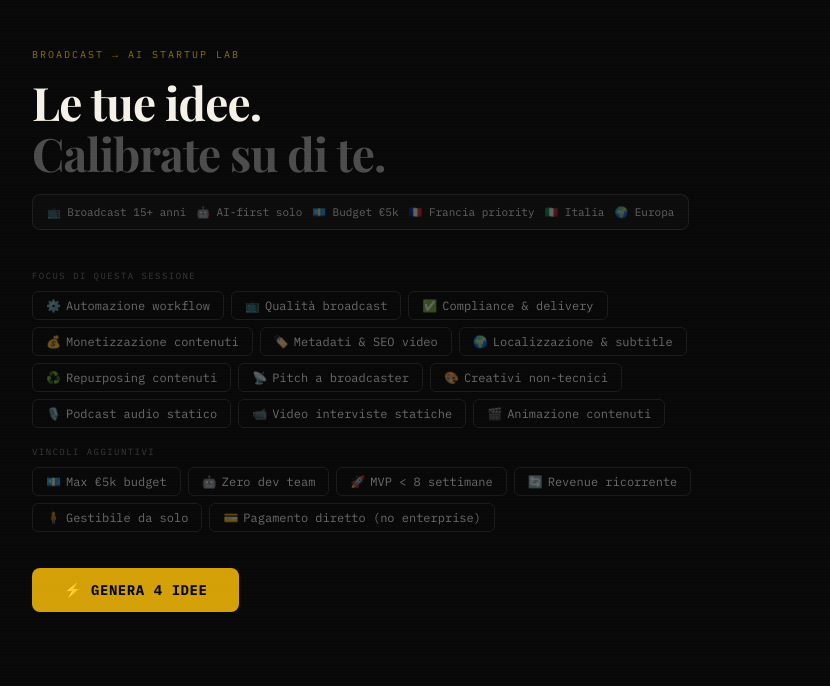
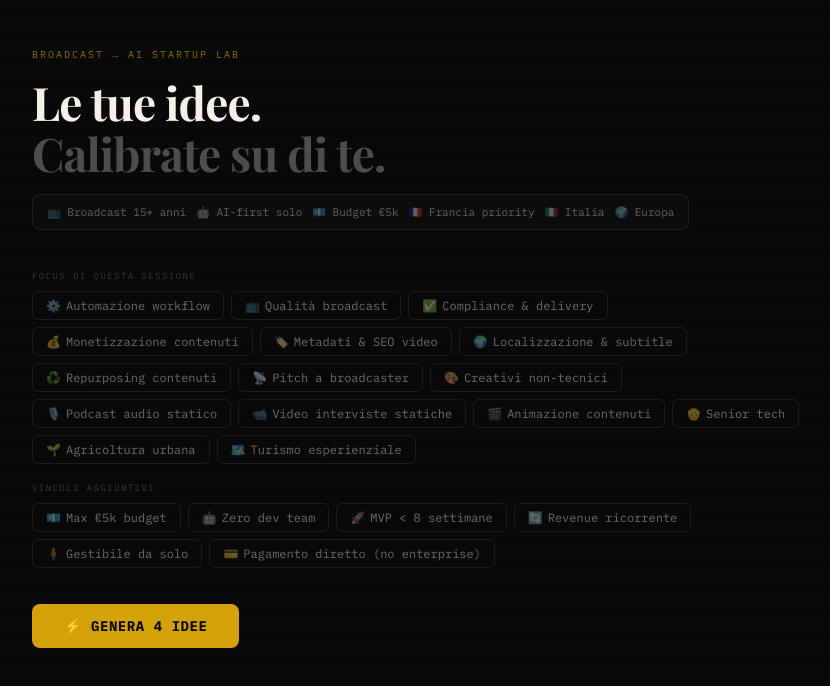
Before and after one commit to GiordanoAskida/startup-lab, a Next.js app: page / in a window 1280 px wide. Shown: the top 686 px of the page, without its empty margins (222-1052 px from the left). Built offline with nearby package versions, Linux system fonts and the light colour scheme.

Commit message:
Add new categories to the options list

```diff
--- a/app/page.jsx
+++ b/app/page.jsx
@@ -14,6 +14,9 @@ const FOCUS_AREAS = [
   { id: "podcastaudio", label: "Podcast audio statico", icon: "🎙️" },
   { id: "videointerviste", label: "Video interviste statiche", icon: "📹" },
   { id: "animazione", label: "Animazione contenuti", icon: "🎬" },
+  { id: "seniortech", label: "Senior tech", icon: "👴" },
+  { id: "agriurbana", label: "Agricoltura urbana", icon: "🌱" },
+  { id: "turismo", label: "Turismo esperienziale", icon: "🗺️" },
 ];
 
 const CONSTRAINTS = [
```
